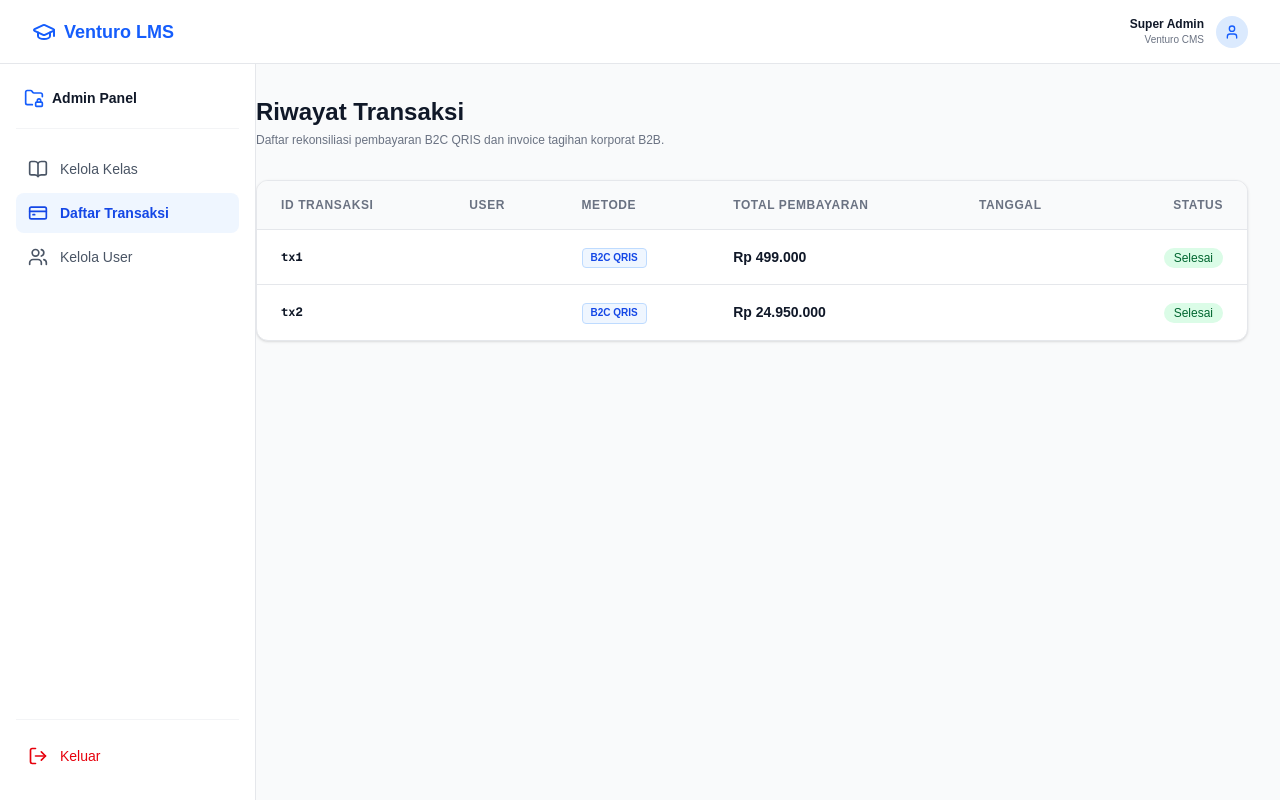
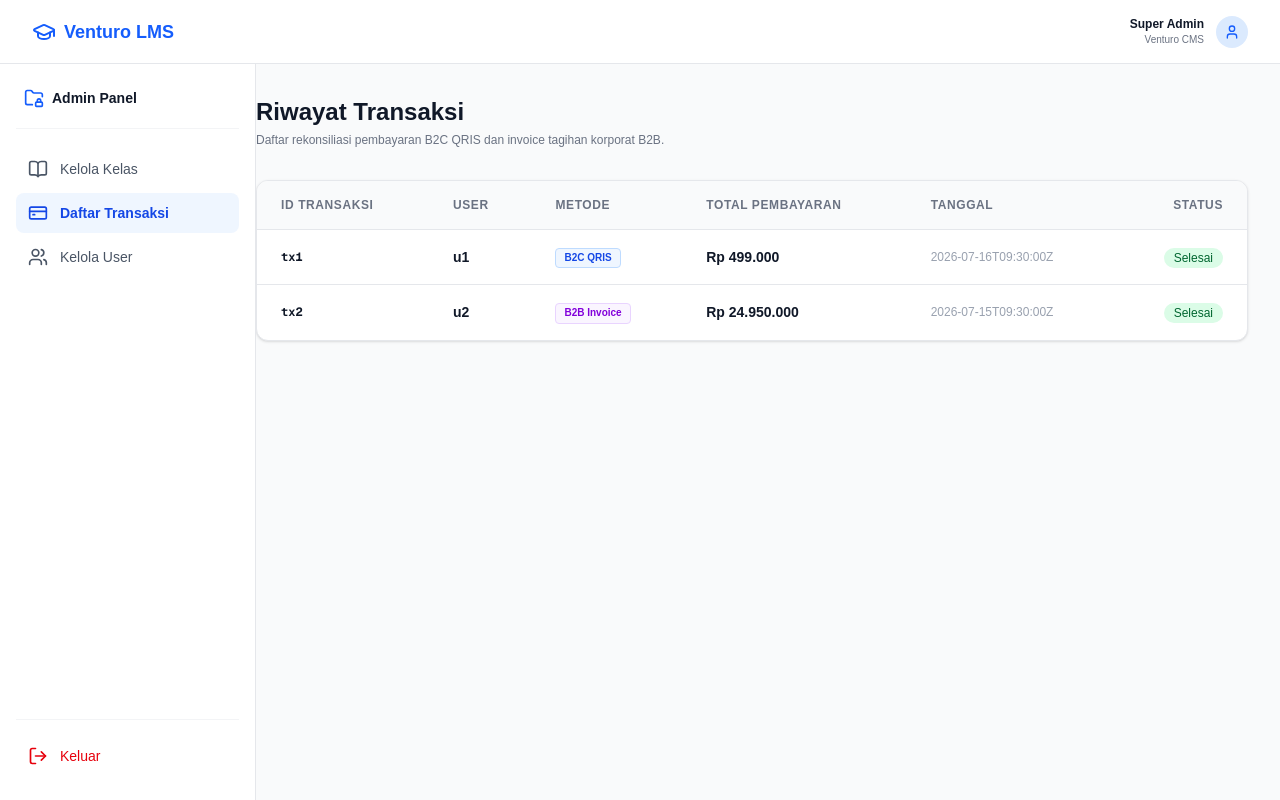
Before and after one commit to restuprtma/prototype-lms, a Next.js app: page /admin/transactions in a window 1280 px wide. Built offline with nearby package versions, Linux system fonts and the light colour scheme.

Commit message:
fix: resolve typescript type errors in transactions page

```diff
--- a/src/app/admin/transactions/page.tsx
+++ b/src/app/admin/transactions/page.tsx
@@ -34,8 +34,8 @@ export default function AdminTransactionsPage() {
     }
   };
 
-  const getPaymentMethodBadge = (method: "QRIS" | "INVOICE_B2B") => {
-    return method === "INVOICE_B2B" ? (
+  const getPaymentMethodBadge = (method: "B2C_QRIS" | "B2B_INVOICE") => {
+    return method === "B2B_INVOICE" ? (
       <span className="inline-flex items-center px-2 py-0.5 rounded text-[10px] font-bold bg-purple-50 text-purple-700 border border-purple-200">
         B2B Invoice
       </span>
@@ -73,13 +73,13 @@ export default function AdminTransactionsPage() {
                 <tr key={tx.id} className="hover:bg-gray-50 transition-colors">
                   <td className="px-6 py-4 font-mono font-bold text-xs text-gray-900">{tx.id}</td>
                   <td className="px-6 py-4">
-                    <div className="font-semibold text-gray-900">{tx.userEmail}</div>
+                    <div className="font-semibold text-gray-900">{tx.userId}</div>
                   </td>
-                  <td className="px-6 py-4">{getPaymentMethodBadge(tx.paymentMethod)}</td>
+                  <td className="px-6 py-4">{getPaymentMethodBadge(tx.type)}</td>
                   <td className="px-6 py-4 font-semibold text-gray-900">
                     {new Intl.NumberFormat("id-ID", { style: "currency", currency: "IDR", minimumFractionDigits: 0 }).format(tx.amount)}
                   </td>
-                  <td className="px-6 py-4 text-xs text-gray-400">{tx.date}</td>
+                  <td className="px-6 py-4 text-xs text-gray-400">{tx.createdAt}</td>
                   <td className="px-6 py-4 text-right">{getStatusBadge(tx.status)}</td>
                 </tr>
               ))}
```
